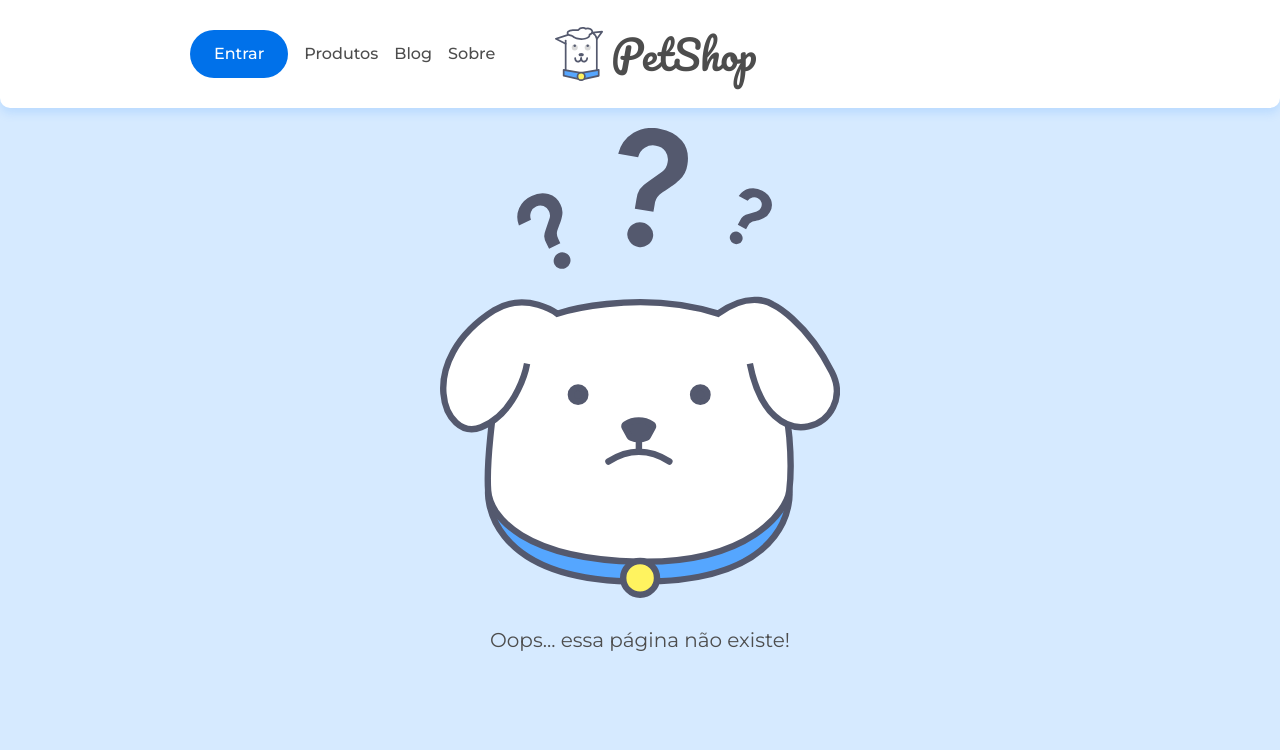
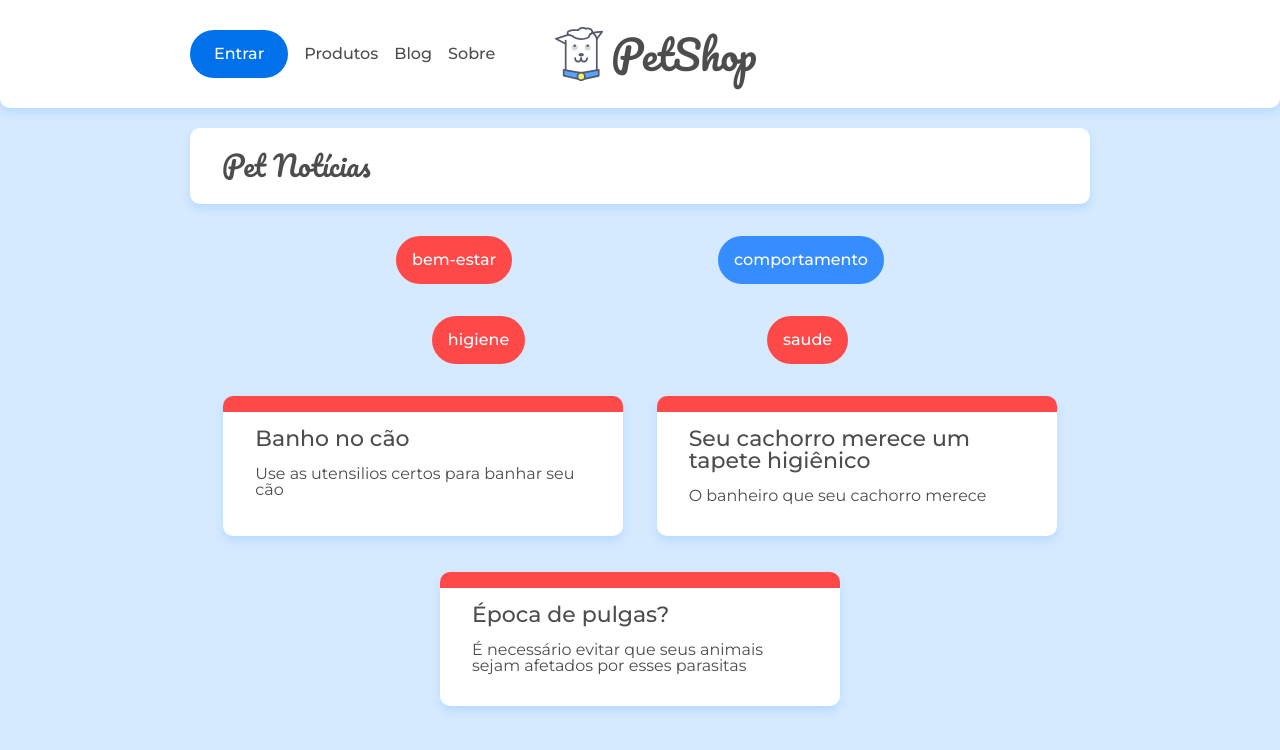
Before and after one commit to umparadoxo/pet-shop, a React (Create React App) app: page /categoria/bem-estar in a window 1280 px wide. Shown: the top 750 px of the page. Built offline with nearby package versions, Linux system fonts and the light colour scheme; data requests are answered from the project's data file.

Commit message:
Rotas
rotas aninhadas e sub-categorias adicionadas

```diff
--- a/src/App.jsx
+++ b/src/App.jsx
@@ -6,6 +6,7 @@ import Sobre from './paginas/Sobre'
 import Pagina404 from './paginas/Pagina404'
 import Cabecalho from './components/Cabecalho'
 import Post from './paginas/Post'
+import Categoria from './paginas/Categorias'
 
 function App() {
 
@@ -20,6 +21,9 @@ function App() {
           <Route path='/sobre'>
             <Sobre />
           </Route>
+          <Route path='/categoria/:id'>
+            <Categoria />
+          </Route>
           <Route path='/posts/:id'>
             <Post />
           </Route>
--- a/src/components/ListaCategorias.jsx
+++ b/src/components/ListaCategorias.jsx
@@ -14,7 +14,7 @@ const ListaCategorias = () => {
         <ul className='lista-categorias container flex'>
             {
                 categorias.map((categoria) => (
-                    <Link to={`categoria/${categoria.id}`}>
+                    <Link to={`/categoria/${categoria.id}`}>
                         <li className={`lista-categorias__categoria
                         lista-categorias__categoria--${categoria.id}`}>
                             {categoria.nome}
--- /dev/null
+++ b/src/paginas/Categorias.jsx
@@ -0,0 +1,51 @@
+import React, { useEffect, useState } from 'react'
+import ListaCategorias from '../components/ListaCategorias'
+import ListaPost from '../components/ListaPost'
+import '../assets/css/blog.css'
+import { Route, useRouteMatch, useParams, Link, Switch } from 'react-router-dom'
+import { busca } from '../api/api'
+import SubCategoria from '../paginas/SubCategorias'
+
+
+const Categoria = () => {
+    const { id } = useParams()
+    const [subcategorias, setSubCategorias] = useState([])
+    const { url, path } = useRouteMatch()
+
+    useEffect(() => {
+        busca(`/categorias/${id}`, (categoria) => {
+            setSubCategorias(categoria.subcategorias)
+        })
+    }, [id])
+
+    return (
+        <>
+            <div className="container">
+                <h2 className="titulo-pagina">Pet Notícias</h2>
+            </div>
+            <ListaCategorias />
+            <ul className="lista-categorias container flex">
+                {
+                    subcategorias.map(subcategoria => (
+                        <li className={`lista-categorias__categoria lista-categorias__categoria--${id}`} key={subcategoria}>
+                            <Link to={`${url}/${subcategoria}`}>
+                                {subcategoria}
+                            </Link>
+                        </li>
+                    ))
+                }
+            </ul>
+            <Switch>
+                <Route exact path={`${path}/`}>
+                    <ListaPost url={`/posts?categoria=${id}`} />
+                </Route>
+
+                <Route path={`${path}/:subcategoria`}>
+                    <SubCategoria />
+                </Route>
+            </Switch>
+        </>
+    )
+}
+
+export default Categoria
--- /dev/null
+++ b/src/paginas/SubCategorias.jsx
@@ -0,0 +1,12 @@
+import React from 'react';
+import { useParams } from 'react-router-dom';
+import ListaPost from '../components/ListaPost';
+
+const SubCategoria = () => {
+    const { subcategoria } = useParams()
+    return (
+        <ListaPost url={`/posts?subcategoria=${subcategoria}`} />
+    );
+}
+
+export default SubCategoria;
```
Also changed, not shown: 1 other file (tests, documents, lock files or other folders).
